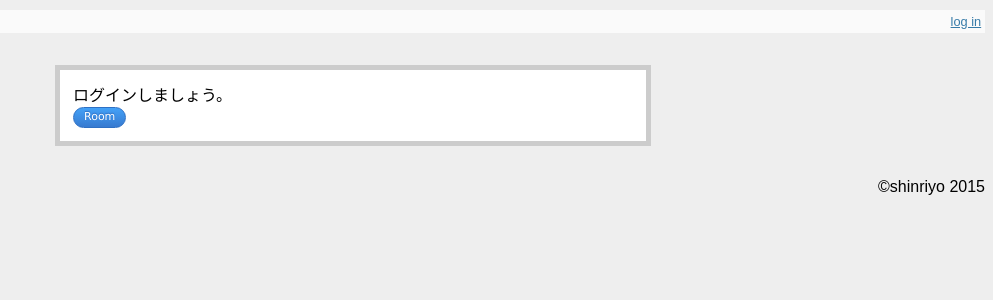
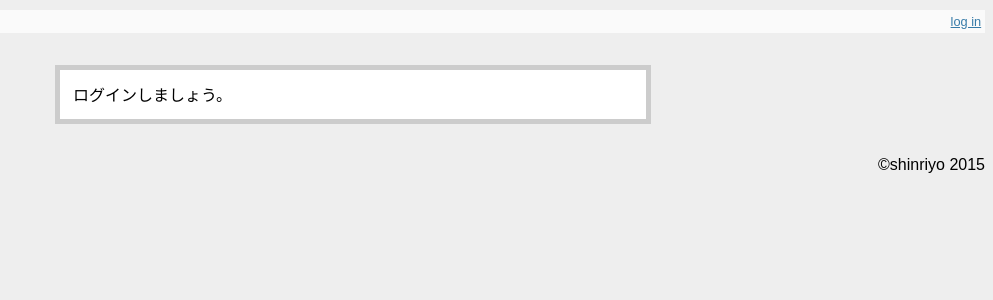
Before and after one commit to shinriyo/sugichat, a Flask app: template flask_chat/templates/rooms.html in a window 1280 px wide. Shown: the top 300 px of the page, without its empty margins (287-1280 px from the left). Run offline with Flask 2, Linux system fonts and the light colour scheme; the template is opened without the code that fills it, so the values that code supplies are empty; some libraries are stand-ins or nearby versions.

Commit message:
remove user

```diff
--- a/flask_chat/chat.py
+++ b/flask_chat/chat.py
@@ -182,8 +182,8 @@ def create_user():
     """
     return redirect(url_for('rooms'))
 
-
-@app.route('/remove_room', methods=['DELETE'])
+# http://study-flask.readthedocs.org/ja/latest/04.html
+@app.route('/remove_room/<int:remove_room_id>/delete/', methods=['DELETE'])
 def remove_room(remove_room_id):
     """
     部屋の削除
--- a/flask_chat/templates/base.html
+++ b/flask_chat/templates/base.html
@@ -2,7 +2,6 @@
 <html lang="en">
   <head>
     <meta charset="utf-8">
-    <script src="http://code.jquery.com/jquery-1.9.1.min.js"></script>
     <title>{% block title %}{{ title }}{% endblock title %}</title>
     <link rel="stylesheet" href="/static/css/chat.css">
     <link rel="stylesheet" href="/static/css/style.css">
--- a/flask_chat/templates/rooms.html
+++ b/flask_chat/templates/rooms.html
@@ -3,6 +3,25 @@
 {% block extra_js %}
 <script type="text/javascript">
   $(showForm);
+
+  // roomを削除
+  $(".room-delete-link").on("click", function() {
+      var delete_url = $(this).attr('data-delete-url');
+
+      $.ajax({
+          url: delete_url,
+          type: 'DELETE',
+          success: function(response) {
+              if (response.status == 'OK') {
+                  window.location = '{{ url_for('rooms') }}';
+              } else {
+                  alert('Delete failed.')
+              }
+          }
+      });
+
+      return false;
+  });
 </script>
 {% endblock %}
 
@@ -17,7 +36,10 @@
       <div>
         <!-- TODO: 削除機能 -->
         <a href="{{ room.get_absolute_url() }}">{{ room }}</a>
-        <a class="room-delete-link" href="#" data-delete-url="{{ url_for('remove_room', remove_room_id=room.id) }}">x</a>
+        <a class="room-delete-link" href="#"
+           data-delete-url="{{ url_for('remove_room', remove_room_id=room.id) }}">
+           x
+        </a>
       </div>
       <ul>
         <!-- TODO: 動かない -->
@@ -43,5 +65,4 @@
     <button type="submit" id="submit">Add Room</button>
   {% endif %}
 </form>
-<button class="room-delete-link">Room</button>
 {% endblock %}
```
Also changed, not shown: flask_chat/static/js/chat.js (+0 -20 lines).
